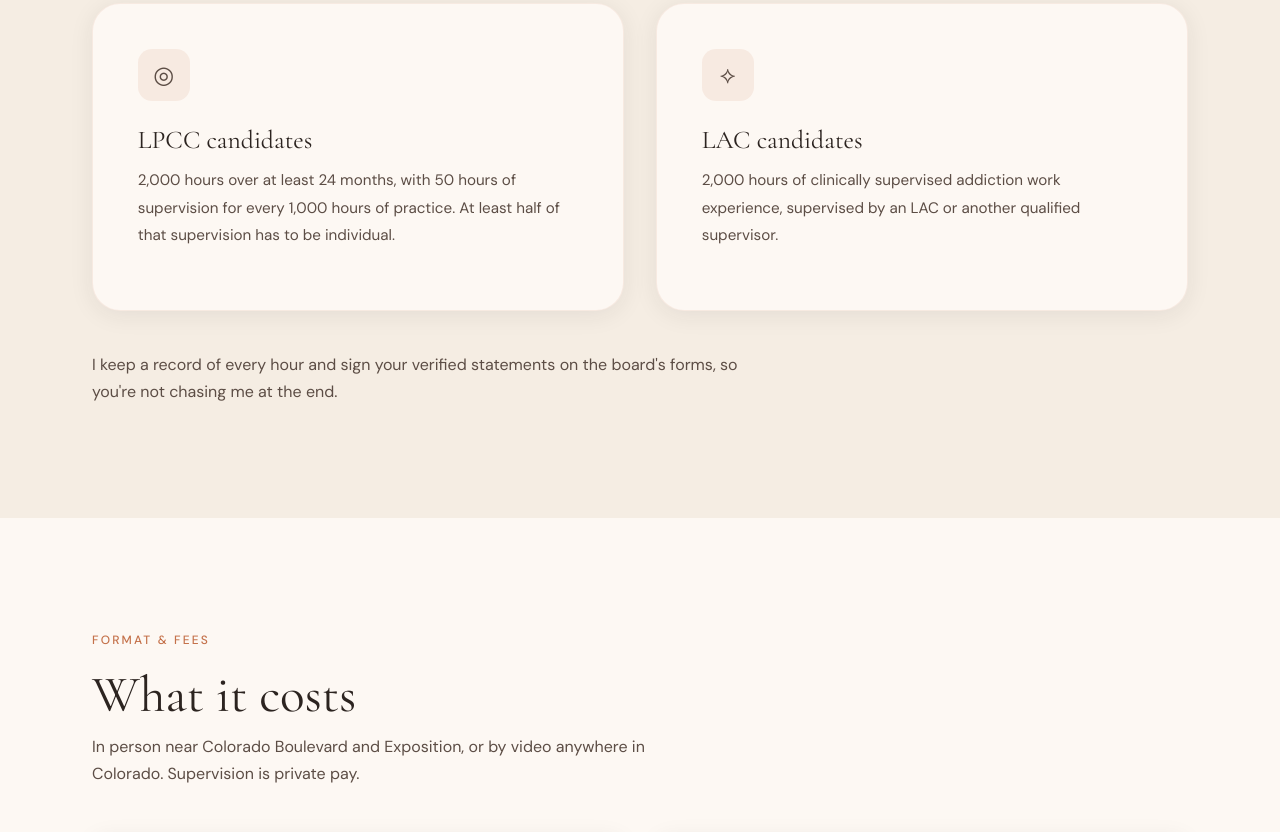
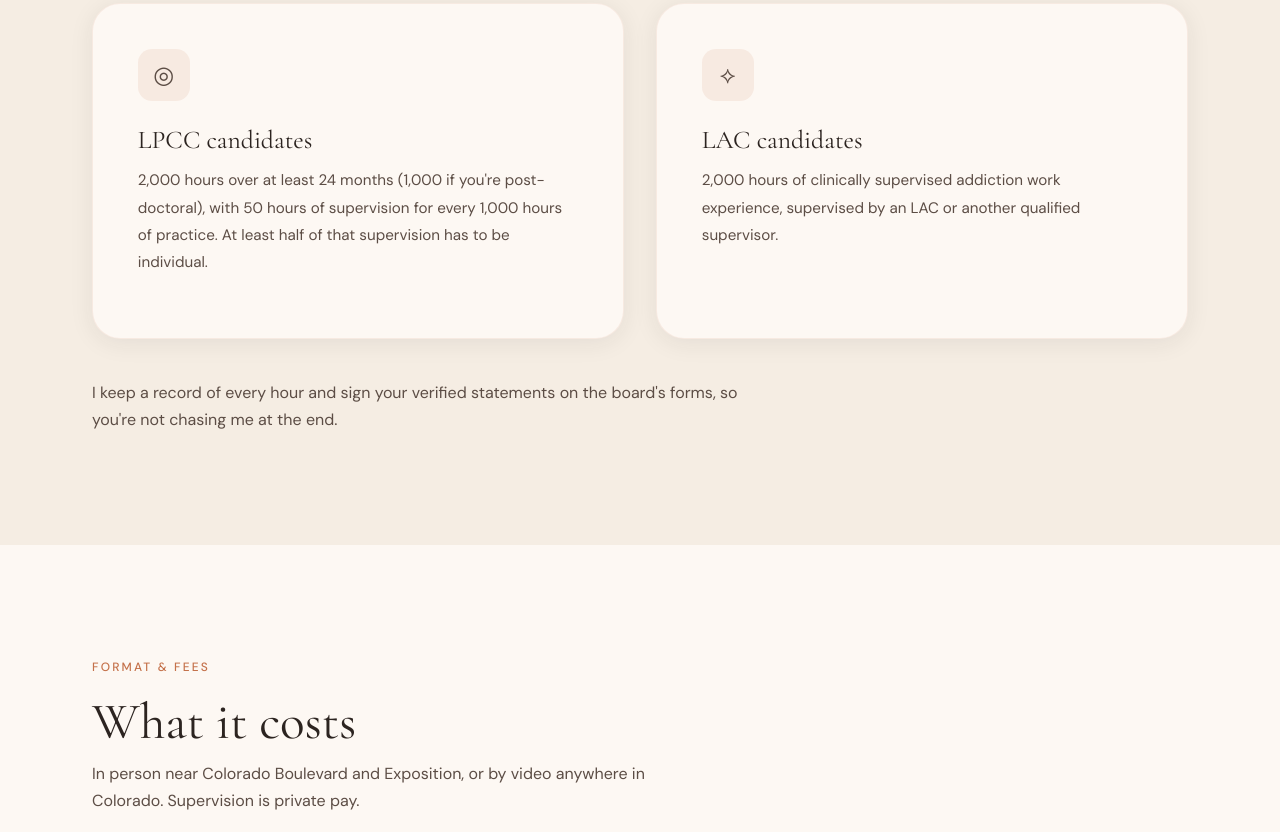
Before and after one commit to glp1method/soulbodycounseling, a plain HTML site: page supervision.html in a window 1280 px wide. Shown: the part 1541-2373 px from the top of the page. Drawn offline with nearby package versions, Linux system fonts and the light colour scheme.

Commit message:
Note 1,000-hour post-doctoral path for LPCC candidates
Per DORA Professional Counselor Licensing Guide, Feb 2025.

Co-Authored-By: Claude Opus 5.5 <noreply@anthropic.com>
Claude-Session: https://claude.ai/code/session_01HuiNSRyqiUg8MPL3Do8DPf

```diff
--- a/supervision.html
+++ b/supervision.html
@@ -292,7 +292,7 @@
         <div class="service-card">
           <div class="service-icon">◎</div>
           <h3>LPCC candidates</h3>
-          <p>2,000 hours over at least 24 months, with 50 hours of supervision for every 1,000 hours of practice. At least half of that supervision has to be individual.</p>
+          <p>2,000 hours over at least 24 months (1,000 if you're post-doctoral), with 50 hours of supervision for every 1,000 hours of practice. At least half of that supervision has to be individual.</p>
         </div>
 
         <div class="service-card">
```
